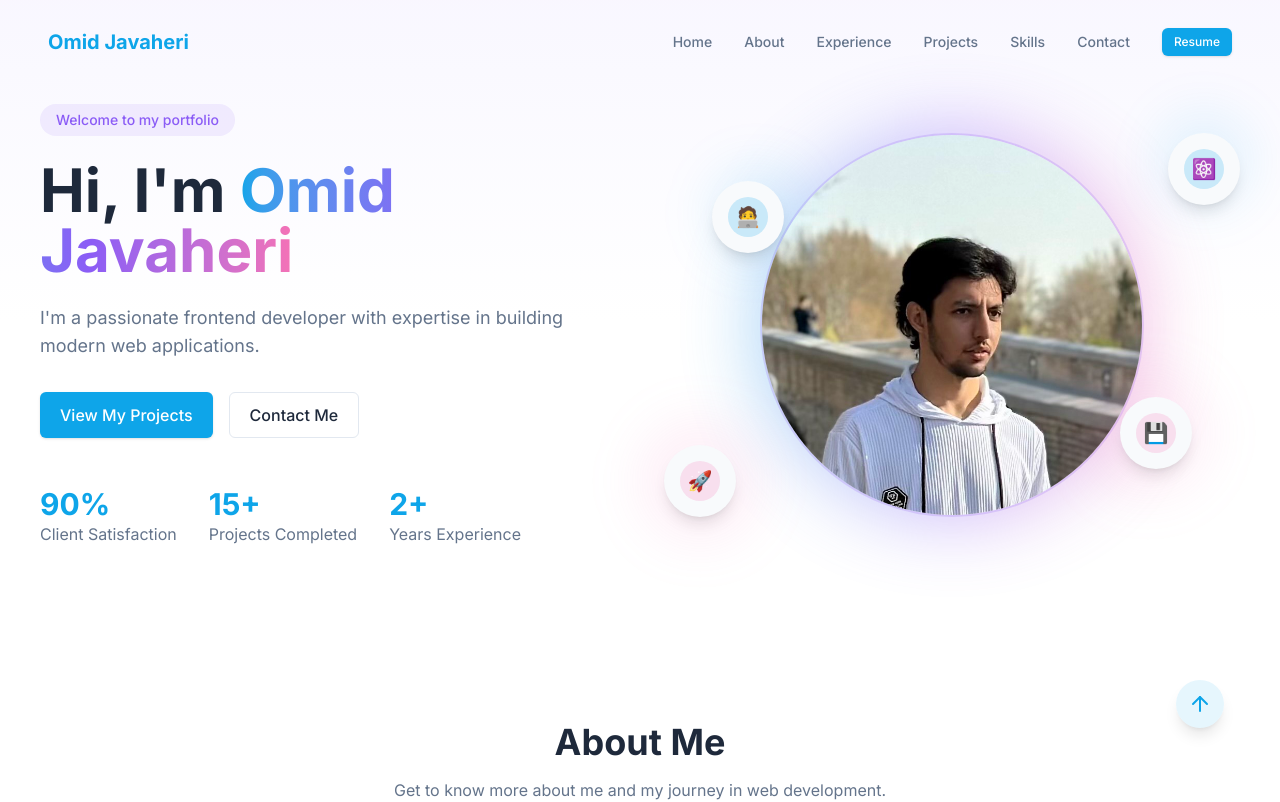
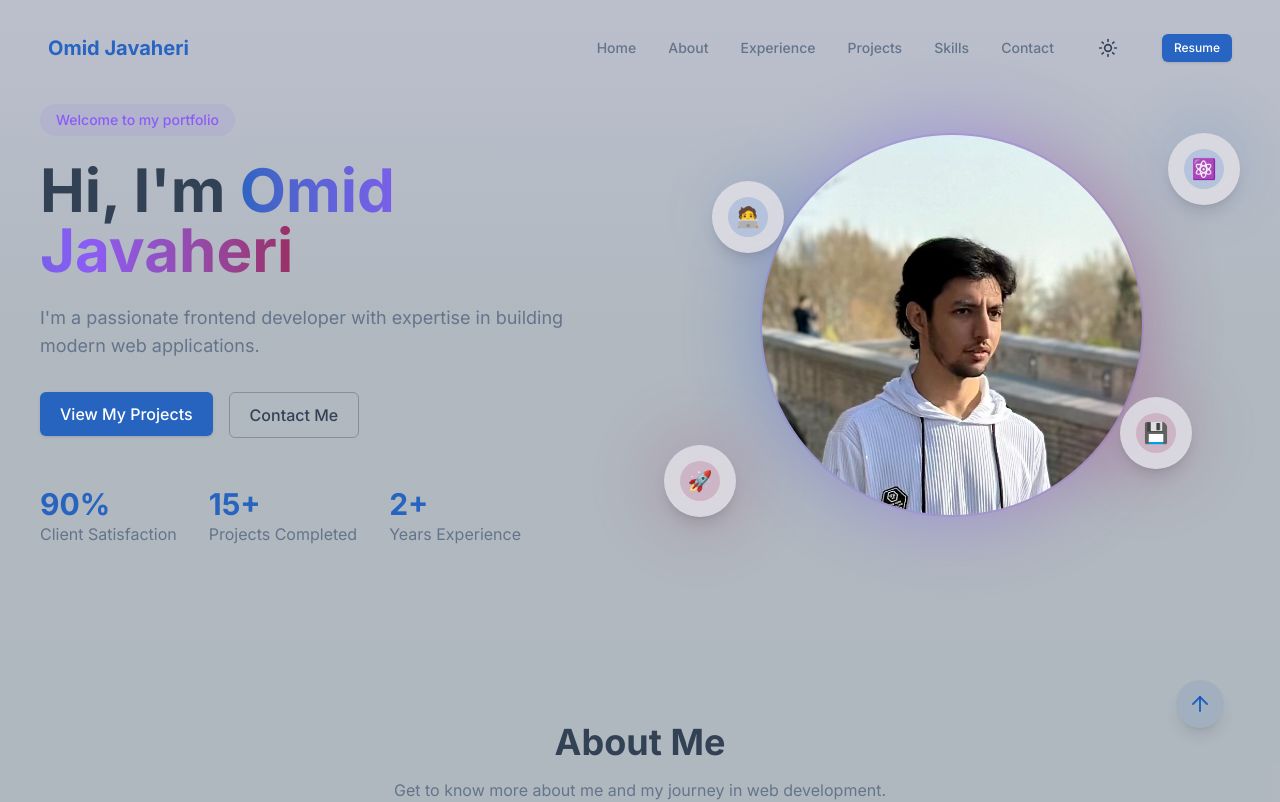
Before and after one commit to OmidJavaherii/portfolio, a Next.js app: page / in a window 1280 px wide. Shown: the top 802 px of the page. Built offline with nearby package versions, Linux system fonts and the light colour scheme.

Commit message:
Enhance theme management by introducing ThemeProvider and ThemeToggle components. Update global styles for improved color scheme handling and refine layout metadata for better SEO. Adjust text colors in ExperienceSection for better visibility in dark mode.

```diff
--- a/src/app/globals.css
+++ b/src/app/globals.css
@@ -1,15 +1,15 @@
 @import "tailwindcss";
 
 :root {
-  --background: #ffffff;
-  --foreground: #1e293b;
-  --primary: #0ea5e9;    /* Sky blue */
+  --background: #adb5bdca;  /* Lighter, softer white */
+  --foreground: #334155;  /* Softer dark gray */
+  --primary: #0b53c1d4;     /* Sky blue */
   --primary-dark: #0284c7;
-  --secondary: #f472b6;  /* Pink */
-  --accent: #8b5cf6;     /* Purple */
-  --muted: #64748b;
-  --card: #f8fafc;
-  --border: #e2e8f0;
+  --secondary: #9b2e66;   /* Pink */
+  --accent: #8b5cf6;      /* Purple */
+  --muted: #64748b;       /* Softer gray */
+  --card: #dedde4e4;        /* Pure white for cards */
+  --border: #8b8e92;      /* Light gray border */
   --radius: 0.5rem;
   --transition: all 0.3s ease;
   --transition-slow: all 0.5s ease;
@@ -31,15 +31,13 @@
 }
 
 /* Dark mode colors */
-@media (prefers-color-scheme: dark) {
-  :root {
+.dark {
   --background: #0f172a;
   --foreground: #f8fafc;
   --primary: #38bdf8;
   --primary-dark: #0ea5e9;
   --card: #1e293b;
   --border: #334155;
-  }
 }
 
 /* Basic animations */
--- a/src/app/layout.tsx
+++ b/src/app/layout.tsx
@@ -2,6 +2,7 @@ import type { Metadata, Viewport } from "next";
 import { Inter } from "next/font/google";
 import "./globals.css";
 import { LayoutContent } from "@/components/layout/LayoutContent";
+import { ThemeProvider } from "@/providers/ThemeProvider";
 
 const inter = Inter({ subsets: ["latin"] });
 
@@ -14,28 +15,34 @@ export const viewport: Viewport = {
 };
 
 export const metadata: Metadata = {
-  title: "Omid Javaheri - Frontend Developer",
-  description: "Personal portfolio website of Omid Javaheri - Frontend Developer",
-  manifest: "/manifest.json",
-  icons: {
-    icon: [
-      { url: "/icons/icon-192x192.png", sizes: "192x192", type: "image/png" },
-      { url: "/icons/icon-512x512.png", sizes: "512x512", type: "image/png" },
-    ],
-    shortcut: "/icons/icon-192x192.png",
-    apple: [
-      { url: "/icons/icon-192x192.png", sizes: "192x192", type: "image/png" },
-      { url: "/icons/icon-512x512.png", sizes: "512x512", type: "image/png" },
+  title: "Omid Javaheri - Portfolio",
+  description: "Personal portfolio website showcasing my projects, skills, and experience.",
+  keywords: ["portfolio", "developer", "web development", "software engineer"],
+  authors: [{ name: "Omid Javaheri" }],
+  creator: "Omid Javaheri",
+  publisher: "Omid Javaheri",
+  robots: "index, follow",
+  openGraph: {
+    type: "website",
+    locale: "en_US",
+    url: "https://omidjavaheri.com",
+    siteName: "Omid Javaheri Portfolio",
+    title: "Omid Javaheri - Portfolio",
+    description: "Personal portfolio website showcasing my projects, skills, and experience.",
+    images: [
+      {
+        url: "/og-image.jpg",
+        width: 1200,
+        height: 630,
+        alt: "Omid Javaheri Portfolio",
+      },
     ],
   },
-  appleWebApp: {
-    capable: true,
-    statusBarStyle: "black-translucent",
-    title: "Omid Javaheri Portfolio",
+  icons: {
+    icon: "/icons/icon-192x192.png",
+    apple: "/icons/icon-192x192.png",
   },
-  formatDetection: {
-    telephone: false,
-  },
+  manifest: "/manifest.json",
 };
 
 export default function RootLayout({
@@ -62,7 +69,9 @@ export default function RootLayout({
         <link rel="manifest" href="/manifest.json" />
       </head>
       <body className={`${inter.className} safe-top`}>
-        <LayoutContent>{children}</LayoutContent>
+        <ThemeProvider>
+          <LayoutContent>{children}</LayoutContent>
+        </ThemeProvider>
       </body>
     </html>
   );
--- a/src/components/sections/ExperienceSection.tsx
+++ b/src/components/sections/ExperienceSection.tsx
@@ -68,7 +68,7 @@ export function ExperienceSection() {
           delay={0.2}
         >
           <h2 className="text-3xl font-bold mb-4">Experience</h2>
-          <p className="text-lg text-gray-600 dark:text-gray-400">
+          <p className="text-lg text-gray-600 dark:text-gray-600">
             My professional journey and work experience
           </p>
         </AnimatedElement>
@@ -85,10 +85,10 @@ export function ExperienceSection() {
               <div className="absolute left-[-9px] top-0 w-4 h-4 rounded-full bg-blue-500 dark:border-blue-400" />
               <div className="mb-4">
                 <h3 className="text-xl font-semibold">{experience.title}</h3>
-                <p className="text-gray-600 dark:text-gray-400">
+                <p className="text-gray-600 dark:text-gray-600">
                   {experience.company}
                 </p>
-                <p className="text-sm text-gray-500 dark:text-gray-500">
+                <p className="text-sm text-gray-500 dark:text-gray-600">
                   {experience.period}
                 </p>
               </div>
--- a/src/components/sections/HeroSection.tsx
+++ b/src/components/sections/HeroSection.tsx
@@ -1,11 +1,33 @@
 "use client";
 
-import React from 'react';
-import Image from 'next/image';
-import { Button } from '../ui/Button';
-import { AnimatedSection } from '../ui/AnimatedSection';
+import React from "react";
+import Image from "next/image";
+import { Button } from "../ui/Button";
+import Link from "next/link";
+import { AnimatedSection } from "../ui/AnimatedSection";
 
 export function HeroSection() {
+  const handleScroll = (
+    e: React.MouseEvent<HTMLAnchorElement>,
+    href: string
+  ) => {
+    e.preventDefault();
+
+    const targetId = href.replace("#", "");
+    const element = document.getElementById(targetId);
+
+    if (element) {
+      const headerOffset = 80; // Adjust this value based on your header height
+      const elementPosition = element.getBoundingClientRect().top;
+      const offsetPosition =
+        elementPosition + window.pageYOffset - headerOffset;
+
+      window.scrollTo({
+        top: offsetPosition,
+        behavior: "smooth",
+      });
+    }
+  };
   return (
     <AnimatedSection
       id="home"
@@ -21,24 +43,36 @@ export function HeroSection() {
             </p>
 
             <h1 className="text-4xl md:text-5xl lg:text-6xl font-bold mb-6">
-              Hi, I&apos;m <span className="bg-gradient-to-r from-primary via-accent to-secondary bg-clip-text text-transparent">Omid Javaheri</span>
+              Hi, I&apos;m{" "}
+              <span className="bg-gradient-to-r from-primary via-accent to-secondary bg-clip-text text-transparent">
+                Omid Javaheri
+              </span>
             </h1>
 
             <p className="text-muted text-lg mb-8 max-w-2xl">
-              I&apos;m a passionate frontend developer with expertise in building modern web applications.
+              I&apos;m a passionate frontend developer with expertise in
+              building modern web applications.
             </p>
 
             <div className="flex flex-wrap gap-4 justify-center lg:justify-start">
-              <Button size="lg" variant="primary">
-                <a href="#projects">
-                View My Projects
-                </a>
-              </Button>
-              <Button size="lg" variant="outline">
-                <a href="#contact">
-                Contact Me
-                </a>
-              </Button>
+              <Link
+                href={"#projects"}
+                onClick={(e) => handleScroll(e, "#projects")}
+                className="cursor-pointer"
+              >
+                <Button size="lg" variant="primary" className="cursor-pointer">
+                  View My Projects
+                </Button>
+              </Link>
+              <Link
+                href={"#contact"}
+                onClick={(e) => handleScroll(e, "#contact")}
+                className="cursor-pointer"
+              >
+                <Button size="lg" variant="outline" className="cursor-pointer">
+                  Contact Me
+                </Button>
+              </Link>
             </div>
 
             <div className="mt-12 flex flex-wrap gap-8 justify-center lg:justify-start text-center lg:text-left">
--- a/src/components/ui/Navbar.tsx
+++ b/src/components/ui/Navbar.tsx
@@ -6,6 +6,7 @@ import { usePathname } from 'next/navigation';
 import { AnimatedSection } from './AnimatedSection';
 import { Button } from './Button';
 import { Menu, X } from 'lucide-react';
+import { ThemeToggle } from './ThemeToggle';
 
 interface NavItem {
   label: string;
@@ -86,7 +87,7 @@ export function Navbar({
           </Link>
 
           {/* Desktop Navigation */}
-          <nav className="hidden md:flex items-center  space-x-8">
+          <nav className="hidden md:flex items-center space-x-8">
             {navItems.map((item) => (
               <Link
                 key={item.href}
@@ -99,14 +100,17 @@ export function Navbar({
                 {item.label}
               </Link>
             ))}
+            <ThemeToggle />
             <Button variant="primary" size="sm">
               <a href={ctaButton.href} download rel="noopener noreferrer">{ctaButton.label}</a>
             </Button>
           </nav>
 
           {/* Mobile Menu Button */}
+          <div className="md:hidden flex items-center space-x-4">
+            <ThemeToggle />
             <button
-            className="md:hidden p-2 rounded-lg hover:bg-accent/10 z-20 transition-colors"
+              className="p-2 rounded-lg hover:bg-accent/10 z-20 transition-colors"
               onClick={() => setIsMobileMenuOpen(!isMobileMenuOpen)}
               aria-label="Toggle menu"
             >
@@ -116,6 +120,7 @@ export function Navbar({
                 <Menu className="w-6 h-6 text-primary" />
               )}
             </button>
+          </div>
         </div>
 
         {/* Mobile Navigation */}
--- /dev/null
+++ b/src/components/ui/ThemeToggle.tsx
@@ -0,0 +1,33 @@
+"use client";
+
+import React from 'react';
+import { useTheme } from '@/providers/ThemeProvider';
+import { Sun, Moon } from 'lucide-react';
+import { Button } from './Button';
+
+export function ThemeToggle() {
+  const { theme, toggleTheme } = useTheme();
+
+  return (
+    <Button
+      variant="ghost"
+      size="sm"
+      onClick={toggleTheme}
+      className="relative w-10 h-10 p-0 pr-8"
+      aria-label="Toggle theme"
+    >
+      <div className="relative w-5 h-5">
+        <Sun
+          className={`absolute inset-0 w-5 h-5 transition-all duration-300 ${
+            theme === 'dark' ? 'opacity-0 rotate-90 scale-0' : 'opacity-100 rotate-0 scale-100'
+          }`}
+        />
+        <Moon
+          className={`absolute inset-0 w-5 h-5 transition-all duration-300 ${
+            theme === 'dark' ? 'opacity-100 rotate-0 scale-100' : 'opacity-0 -rotate-90 scale-0'
+          }`}
+        />
+      </div>
+    </Button>
+  );
+}
--- /dev/null
+++ b/src/providers/ThemeProvider.tsx
@@ -0,0 +1,67 @@
+"use client";
+
+import React, { createContext, useContext, useEffect, useState } from 'react';
+
+type Theme = 'light' | 'dark';
+
+interface ThemeContextType {
+  theme: Theme;
+  toggleTheme: () => void;
+}
+
+const ThemeContext = createContext<ThemeContextType | undefined>(undefined);
+
+export function ThemeProvider({ children }: { children: React.ReactNode }) {
+  const [theme, setTheme] = useState<Theme>('light');
+  const [mounted, setMounted] = useState(false);
+
+  // Set initial theme
+  useEffect(() => {
+    try {
+      const savedTheme = localStorage.getItem('theme') as Theme;
+      if (savedTheme) {
+        setTheme(savedTheme);
+        document.documentElement.classList.toggle('dark', savedTheme === 'dark');
+      } else {
+        const prefersDark = window.matchMedia('(prefers-color-scheme: dark)').matches;
+        const initialTheme = prefersDark ? 'dark' : 'light';
+        setTheme(initialTheme);
+        document.documentElement.classList.toggle('dark', prefersDark);
+        localStorage.setItem('theme', initialTheme);
+      }
+    } catch (error) {
+      console.error('Error accessing localStorage:', error);
+    }
+    setMounted(true);
+  }, []);
+
+  const toggleTheme = () => {
+    try {
+      const newTheme = theme === 'light' ? 'dark' : 'light';
+      setTheme(newTheme);
+      localStorage.setItem('theme', newTheme);
+      document.documentElement.classList.toggle('dark');
+    } catch (error) {
+      console.error('Error saving theme to localStorage:', error);
+    }
+  };
+
+  // Prevent hydration mismatch
+  if (!mounted) {
+    return null;
+  }
+
+  return (
+    <ThemeContext.Provider value={{ theme, toggleTheme }}>
+      {children}
+    </ThemeContext.Provider>
+  );
+}
+
+export function useTheme() {
+  const context = useContext(ThemeContext);
+  if (context === undefined) {
+    throw new Error('useTheme must be used within a ThemeProvider');
+  }
+  return context;
+}
```
Lines whose indentation alone changed are shown as unchanged.
